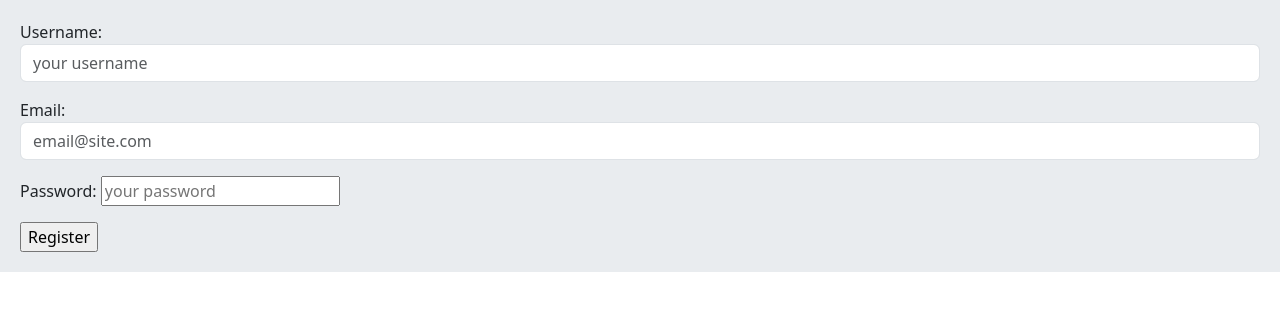
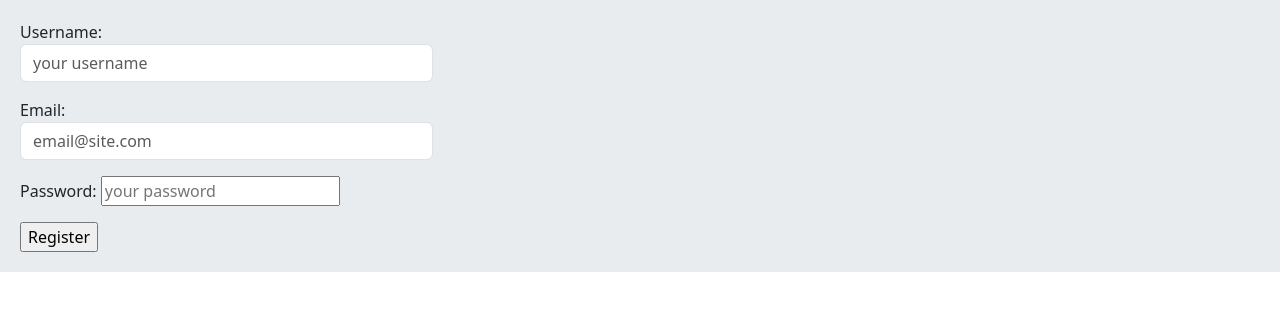
Before and after one commit to ozhan728/scoialmediatest, a Django app: page /account/register/ in a window 1280 px wide. Shown: the part 56-367 px from the top of the page. Run offline with Django 5.2, Linux system fonts and the light colour scheme.

Commit message:
col-md-4

```diff
--- a/account/templates/account/register.html
+++ b/account/templates/account/register.html
@@ -2,7 +2,7 @@
 
 {% block content %}
 
-    <form action="" method="post">
+    <form action="" method="post" class="col-md-4">
 
         {% csrf_token %}
         {{ form.as_p }}
```
